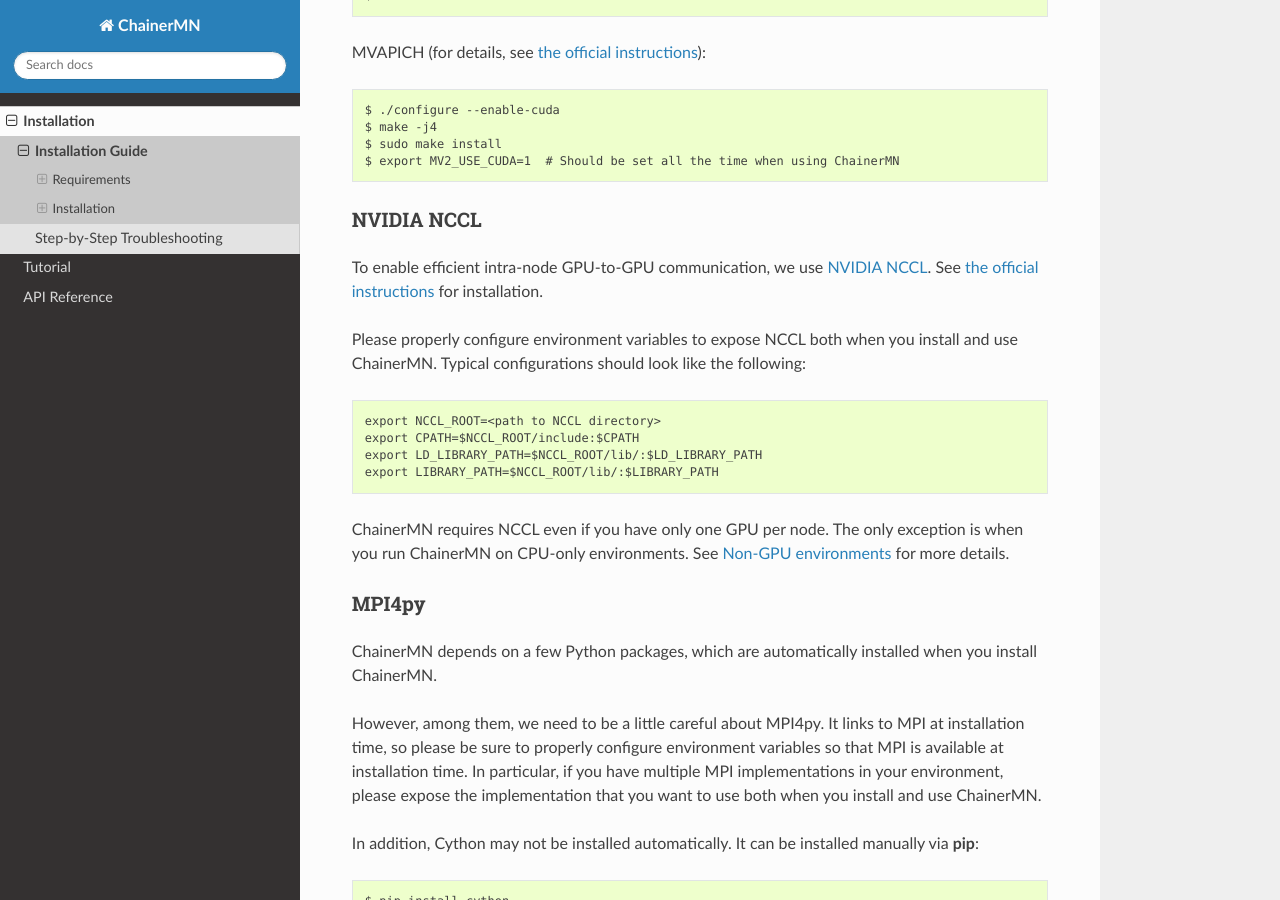
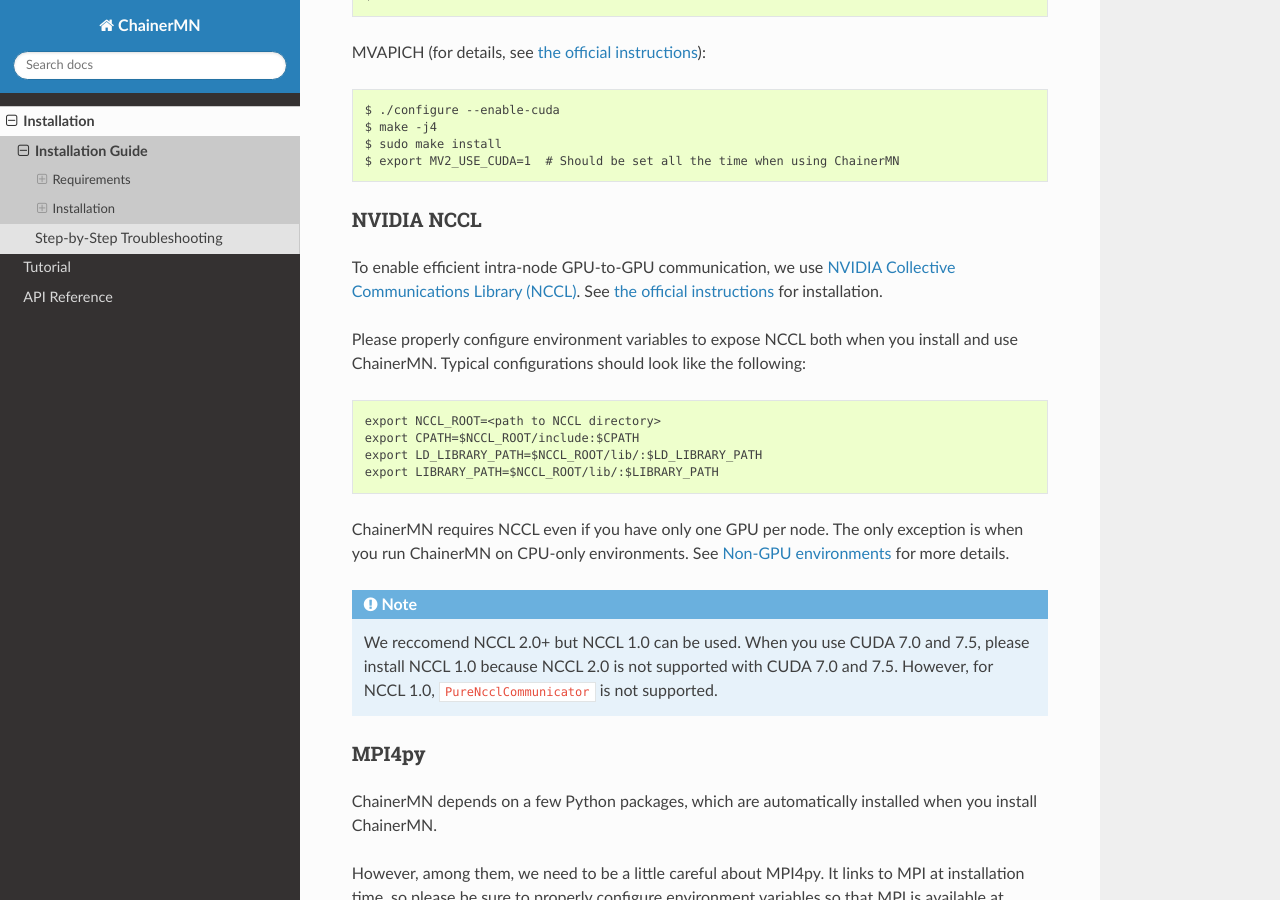
Before and after one commit to chainer/chainermn, a Sphinx documentation site: the page built from docs/source/installation/guide.rst, in a window 1280 px wide and 900 px high, scrolled down 735 px. Built offline with Sphinx 7.4.7 and the Read the Docs theme 2.0.0, drawn with Linux system fonts in a browser that asks for light colours.

Commit message:
update doc

```diff
--- a/docs/source/installation/guide.rst
+++ b/docs/source/installation/guide.rst
@@ -48,8 +48,8 @@
 ~~~~~~~~~~~
 
 To enable efficient intra-node GPU-to-GPU communication,
-we use `NVIDIA NCCL <https://github.com/NVIDIA/nccl>`_.
-See `the official instructions <https://github.com/NVIDIA/nccl#build--run>`_ for installation.
+we use `NVIDIA Collective Communications Library (NCCL) <https://developer.nvidia.com/nccl>`_.
+See `the official instructions <http://docs.nvidia.com/deeplearning/sdk/nccl-developer-guide/index.html#downloadnccl>`_ for installation.
 
 Please properly configure environment variables to expose NCCL both when you install and use ChainerMN.
 Typical configurations should look like the following::
@@ -62,6 +62,12 @@
 ChainerMN requires NCCL even if you have only one GPU per node.  The
 only exception is when you run ChainerMN on CPU-only environments. See
 :ref:`non-gpu-env` for more details.
+
+.. note::
+
+   We reccomend NCCL 2.0+ but NCCL 1.0 can be used.
+   When you use CUDA 7.0 and 7.5, please install NCCL 1.0 because NCCL 2.0 is not supported with CUDA 7.0 and 7.5.
+   However, for NCCL 1.0, ``PureNcclCommunicator`` is not supported.
 
 .. _mpi4py-install:
 
```
